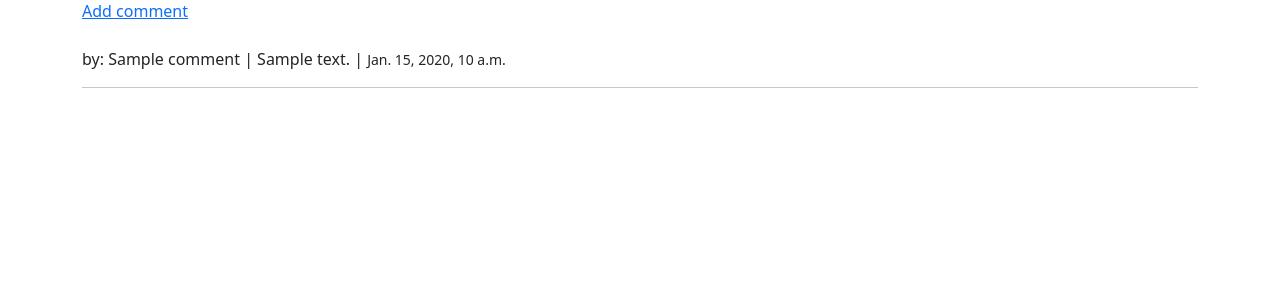
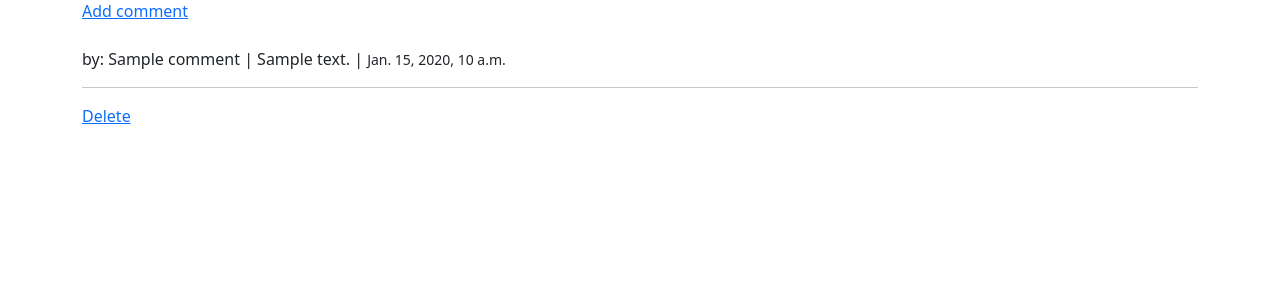
Before and after one commit to VilmaTuresson/Blog-21, a Django app: page /article/1 in a window 1280 px wide. Shown: the part 436-736 px from the top of the page. Run offline with Django 3.2, Linux system fonts and the light colour scheme; tables that the repository leaves empty hold one stand-in row (values such as "Sample post"); some libraries are stand-ins or nearby versions.

Commit message:
add delete functionality on comments if user is logged in

```diff
--- a/blogg/urls.py
+++ b/blogg/urls.py
@@ -1,7 +1,8 @@
-from blogg.views import post_list_view, post_details, create_post, delete_post, edit_post, liked_posts_view, AddCommentView
+from blogg.views import post_list_view, post_details, create_post, delete_post, edit_post, liked_posts_view, AddCommentView, delete_comment
 from . import views
 from .views import AddCommentView
-from django.urls import path
+from django.urls import path, include
+from django.contrib.auth.decorators import login_required
 
 
 urlpatterns = [
@@ -12,5 +13,6 @@ urlpatterns = [
     path('edit_post/<int:post_id>', views.edit_post, name='edit_post'),
     path('like/<int:post_id>', views.like_view, name='like_btn'),
     path('liked_posts', views.liked_posts_view, name='liked_posts'),
-    path('article/<int:post_id>/comment', AddCommentView.as_view(), name='comments'),
+    path('article/<int:post_id>/comment', login_required(AddCommentView.as_view()), name='comments'),
+    path('delete_comment/<pk>', views.delete_comment, name='delete_comment'),
 ]
--- a/blogg/views.py
+++ b/blogg/views.py
@@ -1,10 +1,13 @@
 from django.shortcuts import render, get_object_or_404, redirect, get_list_or_404
 from django.http import HttpResponseRedirect
 from django.views.generic import CreateView
+from django.contrib.auth.decorators import login_required
 from .forms import PostForm, CommentForm
 from django.views import generic, View
 from django.urls import reverse, reverse_lazy
 from .models import Post, User, Comment
+
+
 
 
 
@@ -125,10 +128,11 @@ class AddCommentView(CreateView):
     """
     View for creating comment
     """
+
     model = Comment
     form_class = CommentForm
+    login_required = True
     template_name = 'add_comment.html'
-    #success_url = reverse_lazy('post_details')
 
     def get_success_url(self):
         """
@@ -143,3 +147,13 @@ class AddCommentView(CreateView):
         """
         form.instance.post_id = self.kwargs['post_id']
         return super().form_valid(form)
+
+
+@login_required
+def delete_comment(request, pk):
+    """
+    Function to delete comment
+    """
+    comment = get_object_or_404(Comment, pk=pk)
+    comment.delete()
+    return HttpResponseRedirect(request.META.get('HTTP_REFERER'))
--- a/scuss/settings.py
+++ b/scuss/settings.py
@@ -143,6 +143,6 @@ DEFAULT_FILE_STORAGE = 'cloudinary_storage.storage.MediaCloudinaryStorage'
 
 DEFAULT_AUTO_FIELD = 'django.db.models.BigAutoField'
 
-
+LOGIN_URL = '/members/login'
 LOGIN_REDIRECT_URL = 'post_list_view'
 LOGOUT_REDIRECT_URL = 'post_list_view'
--- a/templates/post_details.html
+++ b/templates/post_details.html
@@ -53,6 +53,7 @@
             {{ comment.body }} |
             <small>{{ comment.created_on }}</small>
             <hr>
+            <a href="{% url 'delete_comment' comment.pk  %}">Delete</a>
         {% endfor %}
     {% endif %}
 {% endblock %}
```
Also changed, not shown: members/urls.py (line endings or trailing spaces).
